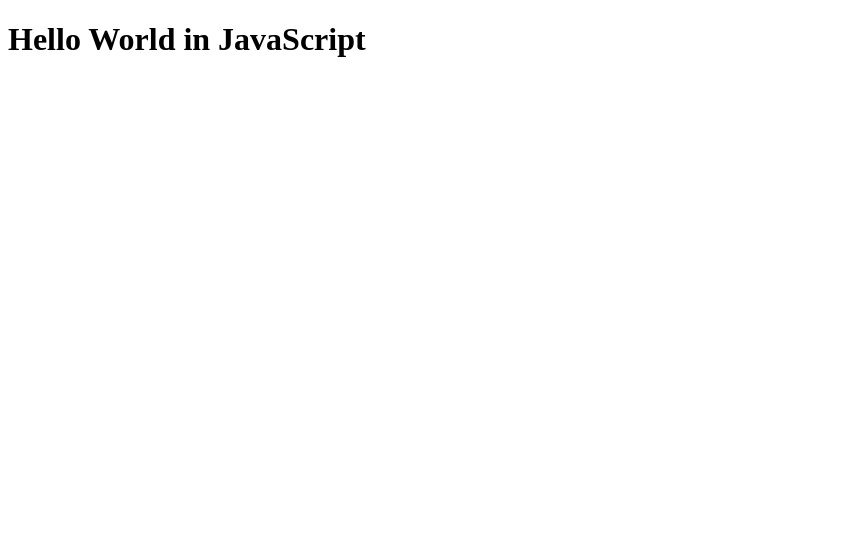
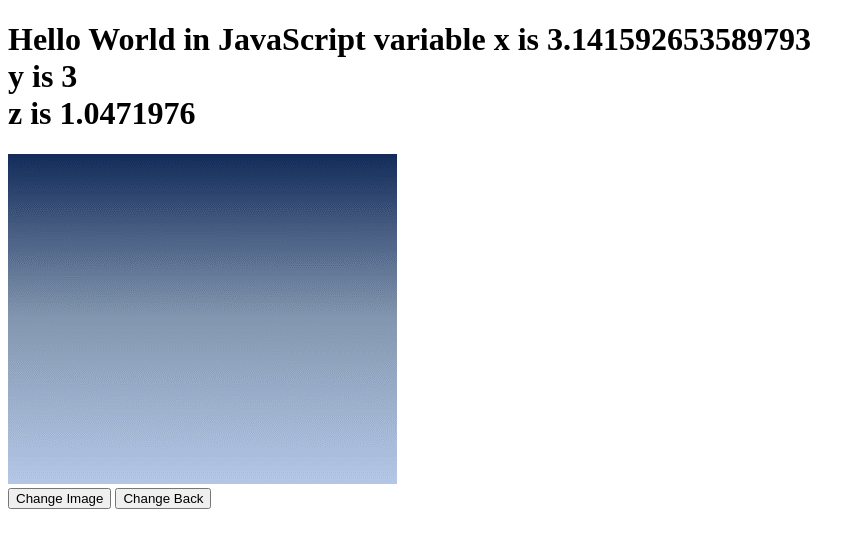
Before and after one commit to drbatnott/DoingJSLive, a plain HTML site: page index.html in a window 1280 px wide. Shown: the whole page, without its empty margins (0-865 px from the left). Drawn offline with Linux system fonts and the light colour scheme.

Commit message:
Added two bits of reactive javascript that changes a source on clicking a button.

```diff
--- a/index.html
+++ b/index.html
@@ -7,10 +7,30 @@
 
 </head>
 <body>
-
+    <!--Here is my HTML Comment -->
     <h1 id="demo2">Nothing to see here</h1>
+    <img id="blue" src="Gradient.png" alt="blue square should be here" />
     <script>
-        document.getElementById("demo2").innerHTML = "Hello World in JavaScript";
+        /*
+         * Math is a mathematical library and we can call functions from it
+         * in the line below variable x is assigned the value of Math.PI
+         * The numbers in JavaScript are all stored as 16 bit floats
+         * */
+        var x = Math.PI;//10;
+        var y = "3";
+        var z = x / y;
+        /*
+         * Comments in JavaScript can be blocks
+         * Concatenation in JavaScript
+         * */
+        document.getElementById("demo2").innerHTML = "Hello World in JavaScript variable x is " + x;
+        document.getElementById("demo2").innerHTML += "<br/> y is " + y;
+        //toPrecision calls the number class function that rounds the number to 8 significant figures
+        document.getElementById("demo2").innerHTML += "<br/> z is " + z.toPrecision(8);
+        //comments in JavaScript can be single lines
     </script>
+    <br />
+    <button onclick="document.getElementById('blue').src='sparkle.png'">Change Image</button>
+    <button onclick="document.getElementById('blue').src='Gradient.png'">Change Back</button>
 </body>
 </html>
```
Also changed, not shown: Gradient.png (added), sparkle.png (added).
